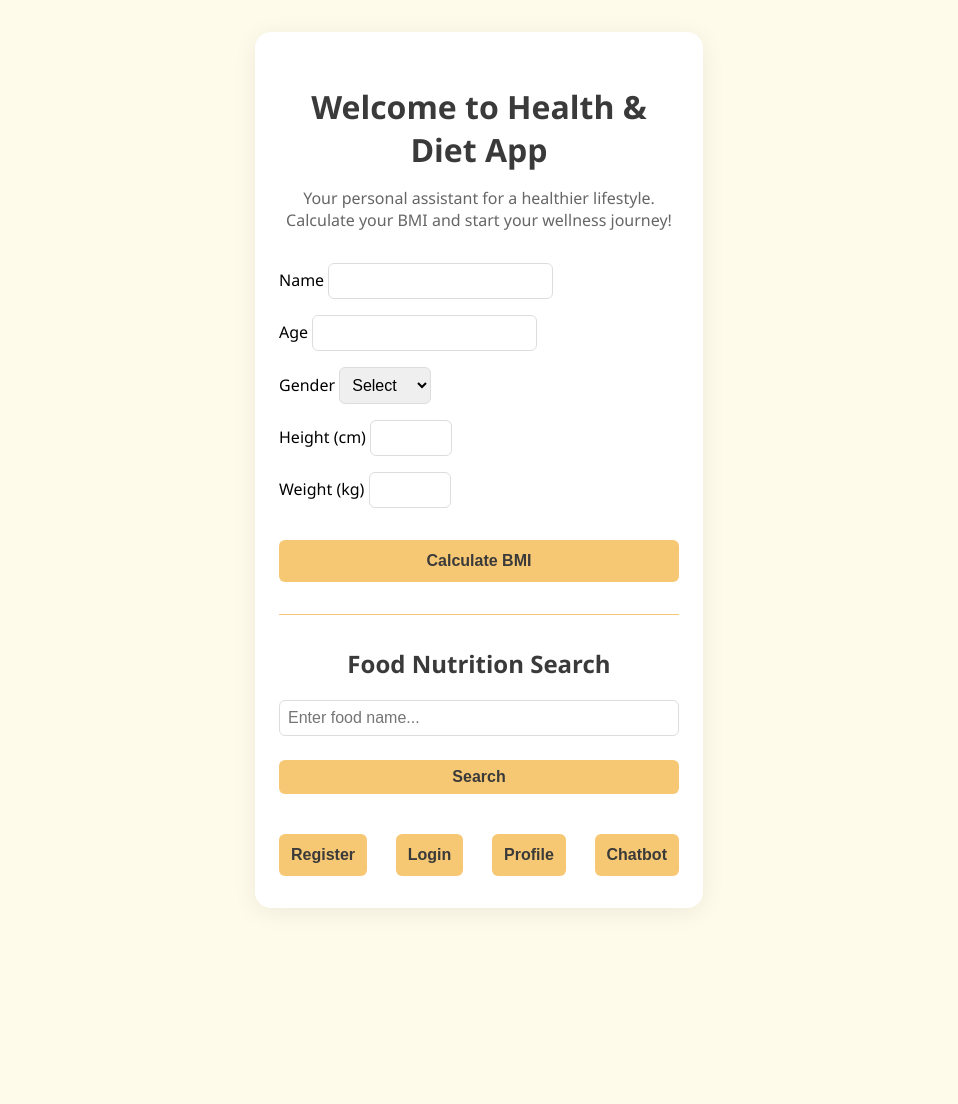
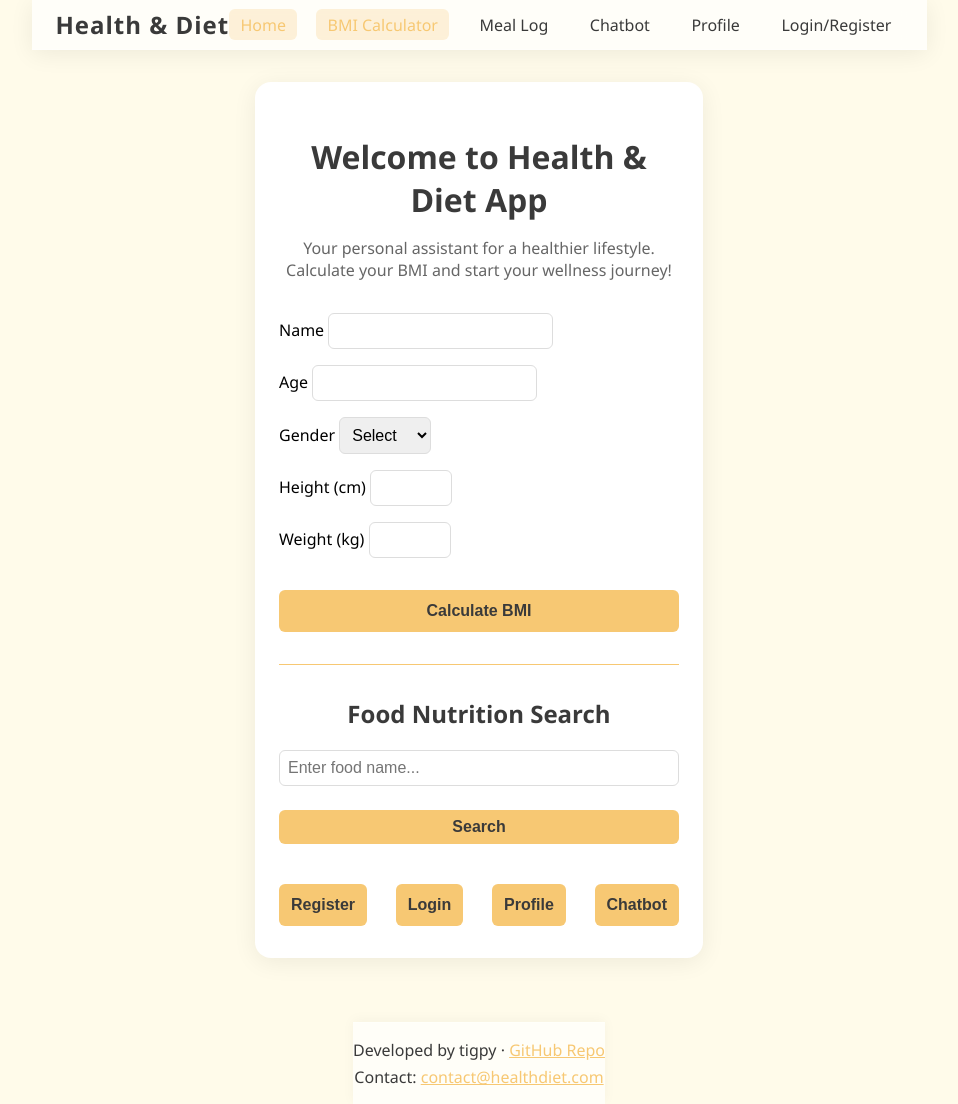
Before and after one commit to tigpy/DIET_BMI_PROJECT, a plain HTML site: page health-diet-app/index.html in a window 1280 px wide. Shown: the whole page, without its empty margins (161-1119 px from the left). Before the commit the page ends 940 px from the top, so only its background shows below. Drawn offline with Linux system fonts and the light colour scheme.

Commit message:
Fix: Move router initialization to top of user.js and update reusable UI components

```diff
--- /dev/null
+++ b/health-diet-app/css/navbar-footer.css
@@ -0,0 +1,82 @@
+/* Glassmorphism Navbar Styles */
+.navbar {
+  position: sticky;
+  top: 0;
+  width: 100%;
+  z-index: 1000;
+  background: rgba(255, 255, 255, 0.7);
+  box-shadow: 0 4px 24px rgba(0,0,0,0.07);
+  backdrop-filter: blur(12px);
+  border-bottom: 1px solid rgba(255,255,255,0.3);
+}
+.navbar-container {
+  max-width: 1100px;
+  margin: 0 auto;
+  display: flex;
+  align-items: center;
+  justify-content: space-between;
+  padding: 0.5rem 1.5rem;
+}
+.navbar-logo {
+  font-size: 1.5rem;
+  font-weight: bold;
+  color: #3a3a3a;
+  text-decoration: none;
+  letter-spacing: 1px;
+}
+.navbar-links {
+  list-style: none;
+  display: flex;
+  gap: 1.2rem;
+  margin: 0;
+  padding: 0;
+}
+.navbar-links a {
+  color: #3a3a3a;
+  text-decoration: none;
+  font-weight: 500;
+  padding: 0.3rem 0.7rem;
+  border-radius: 6px;
+  transition: background 0.2s, color 0.2s;
+}
+.navbar-links a.active, .navbar-links a:hover {
+  background: rgba(247,200,115,0.25);
+  color: #f7c873;
+}
+
+/* Responsive Navbar */
+@media (max-width: 700px) {
+  .navbar-container {
+    flex-direction: column;
+    align-items: flex-start;
+    padding: 0.5rem 0.7rem;
+  }
+  .navbar-links {
+    flex-wrap: wrap;
+    gap: 0.7rem;
+  }
+}
+
+/* Footer Styles */
+.footer {
+  width: 100%;
+  background: rgba(255,255,255,0.7);
+  border-top: 1px solid rgba(255,255,255,0.3);
+  box-shadow: 0 -2px 12px rgba(0,0,0,0.04);
+  padding: 1rem 0;
+  margin-top: 2rem;
+  text-align: center;
+}
+.footer-content {
+  max-width: 1100px;
+  margin: 0 auto;
+  color: #3a3a3a;
+  font-size: 1rem;
+  display: flex;
+  flex-direction: column;
+  gap: 0.3rem;
+}
+.footer-content a {
+  color: #f7c873;
+  text-decoration: underline;
+}
--- a/health-diet-app/index.html
+++ b/health-diet-app/index.html
@@ -5,6 +5,7 @@
     <meta name="viewport" content="width=device-width, initial-scale=1.0">
     <title>Health & Diet App</title>
     <link rel="stylesheet" href="css/style.css">
+    <link rel="stylesheet" href="css/navbar-footer.css">
     <style>
         body {
             background: #fffbea;
@@ -126,7 +127,9 @@
             <button class="nav-btn" onclick="window.location.href='dietitian.html'">Chatbot</button>
         </div>
     </div>
+    <script src="js/navbar.js"></script>
     <script src="js/main.js"></script>
+    <script src="js/footer.js"></script>
     <script src="js/auth.js"></script>
     <script>
         document.getElementById('bmiForm').addEventListener('submit', async function(e) {
--- /dev/null
+++ b/health-diet-app/js/footer.js
@@ -0,0 +1,15 @@
+// Injects the reusable footer into the page
+const footerHTML = `
+<footer class="footer">
+  <div class="footer-content">
+    <span>Developed by tigpy &middot; <a href="https://github.com/tigpy/DIET_BMI_PROJECT" target="_blank">GitHub Repo</a></span>
+    <span>Contact: <a href="mailto:contact@healthdiet.com">contact@healthdiet.com</a></span>
+  </div>
+</footer>
+`;
+
+document.addEventListener('DOMContentLoaded', () => {
+  const footerDiv = document.createElement('div');
+  footerDiv.innerHTML = footerHTML;
+  document.body.appendChild(footerDiv);
+});
--- /dev/null
+++ b/health-diet-app/js/navbar.js
@@ -0,0 +1,30 @@
+// Injects the reusable navbar into the page
+const navbarHTML = `
+<nav class="navbar">
+  <div class="navbar-container">
+    <a href="index.html" class="navbar-logo">Health & Diet</a>
+    <ul class="navbar-links">
+      <li><a href="index.html" data-page="index.html">Home</a></li>
+      <li><a href="index.html#bmi" data-page="bmi">BMI Calculator</a></li>
+      <li><a href="profile.html#meals" data-page="meals">Meal Log</a></li>
+      <li><a href="dietitian.html" data-page="chatbot">Chatbot</a></li>
+      <li><a href="profile.html" data-page="profile">Profile</a></li>
+      <li><a href="login.html" data-page="login">Login/Register</a></li>
+    </ul>
+  </div>
+</nav>
+`;
+
+document.addEventListener('DOMContentLoaded', () => {
+  const navDiv = document.createElement('div');
+  navDiv.innerHTML = navbarHTML;
+  document.body.prepend(navDiv);
+
+  // Highlight active link
+  const path = window.location.pathname.split('/').pop();
+  document.querySelectorAll('.navbar-links a').forEach(link => {
+    if (link.getAttribute('href').split('#')[0] === path) {
+      link.classList.add('active');
+    }
+  });
+});
```
Also changed, not shown: health-diet-app/backend/routes/user.js (+5 -4 lines).
